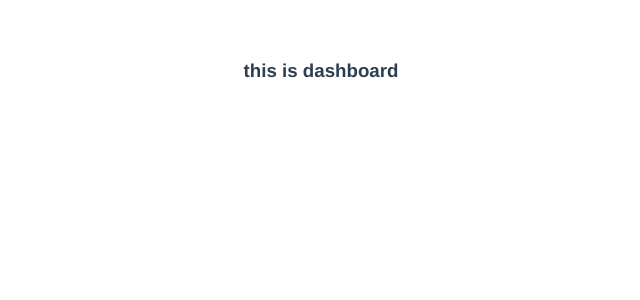
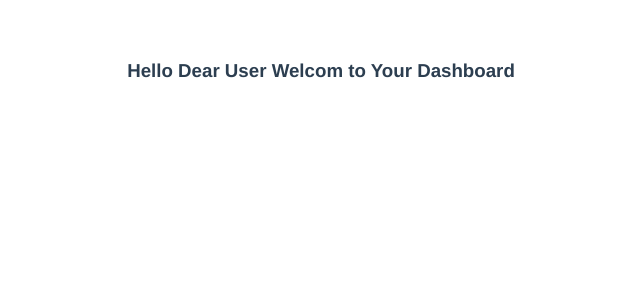
Before and after one commit to ShoaibNaseri/resturant.management, a Vue app: page /dashboard in a window 1280 px wide. Shown: the top 300 px of the page, without its empty margins (319-959 px from the left). Built offline with nearby package versions, Linux system fonts and the light colour scheme.

Commit message:
dashboard commit

```diff
--- a/src/components/Dashboard.vue
+++ b/src/components/Dashboard.vue
@@ -1,5 +1,5 @@
 <template>
-    <h3>this is dashboard</h3>
+    <h3>Hello Dear User Welcom to Your Dashboard</h3>
 </template>
 <script>
 export default{
```
